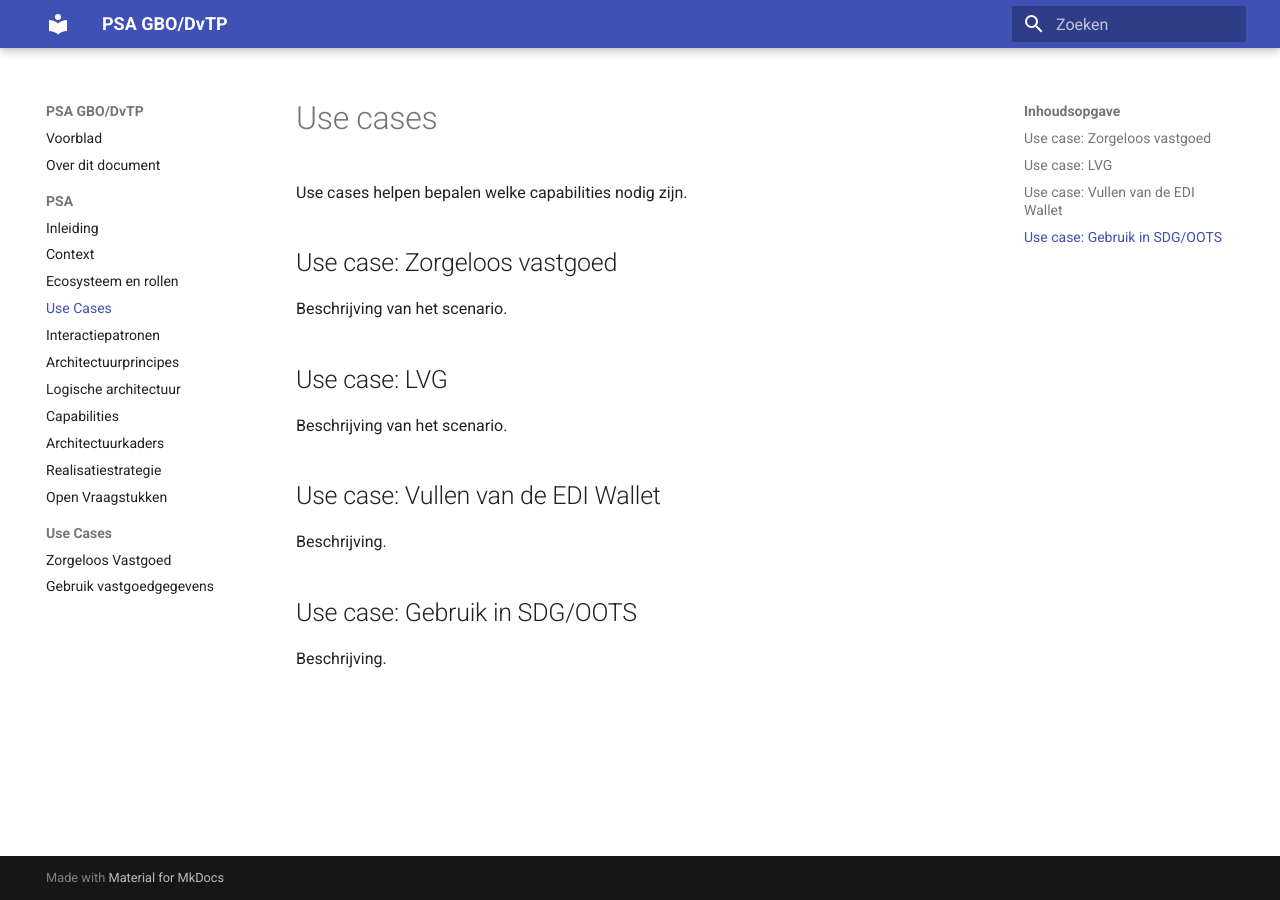
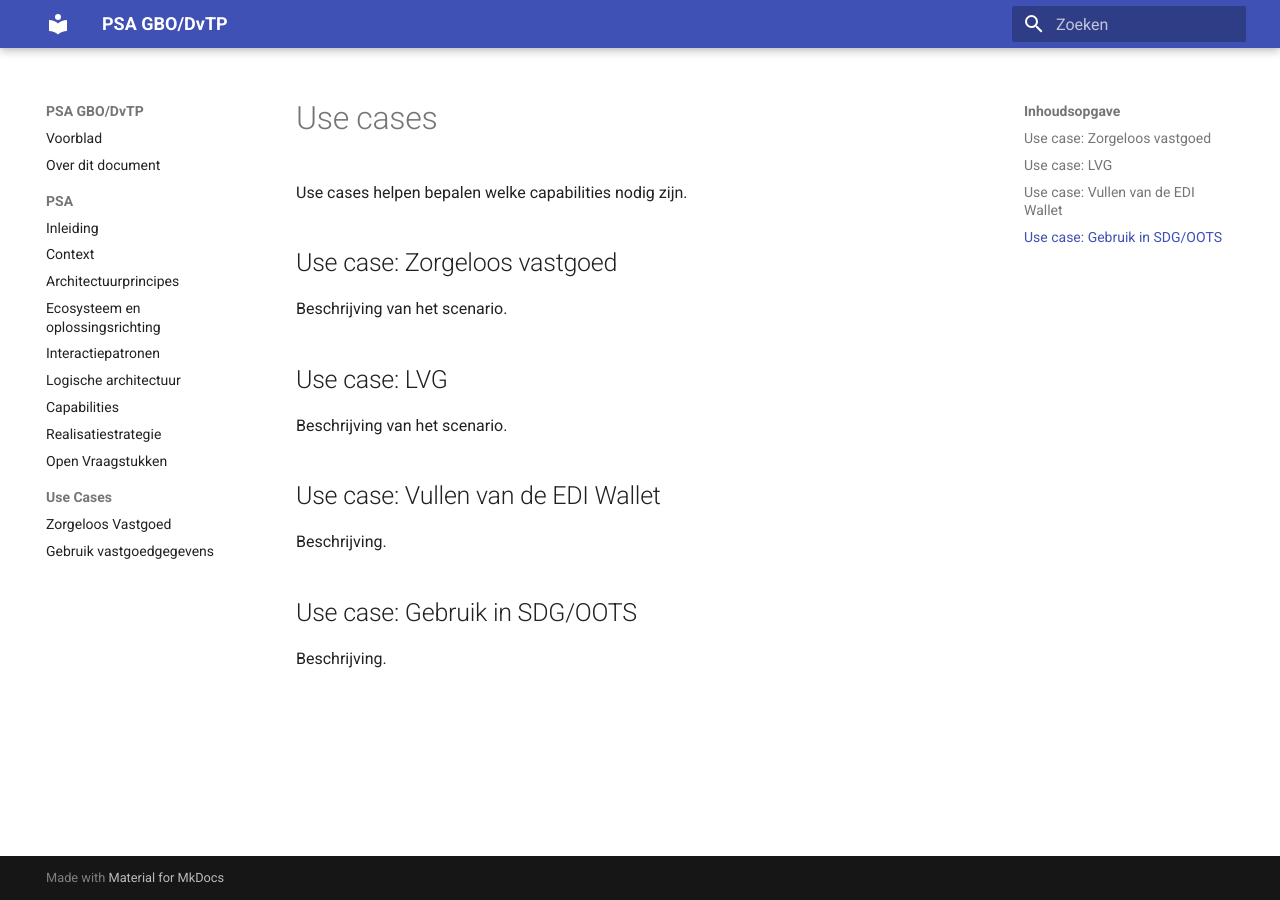
Before and after one commit to Govert-Claus/GBO-DvTP, an MkDocs documentation site: the page built from docs/psa/use-cases.md, in a window 1280 px wide. Built offline with MkDocs 1.6.1 and Material for MkDocs 9.7.7, drawn with Linux system fonts in a browser that asks for light colours.

Commit message:
Update mkdocs.yml

```diff
--- a/mkdocs.yml
+++ b/mkdocs.yml
@@ -41,7 +41,7 @@ plugins:
   - print-site:
       add_to_navigation: true
       print_page_title: "PSA GBO / DvTP"
-      enumerate_headings: true
+      enumerate_headings: false
 
 nav:
   - Voorblad: voorblad.md
@@ -51,13 +51,11 @@ nav:
   - PSA:
     - Inleiding: psa/inleiding.md
     - Context: psa/context.md
-    - Ecosysteem en rollen: psa/ecosysteem.md
-    - Use Cases: psa/use-cases.md
+    - Architectuurprincipes: psa/architectuurprincipes.md
+    - Ecosysteem en oplossingsrichting: psa/ecosysteem.md
     - Interactiepatronen: psa/interactiepatronen.md
-    - Architectuurprincipes: psa/architectuurprincipes.md
     - Logische architectuur: psa/generieke-functies.md
     - Capabilities: psa/capabilities.md
-    - Architectuurkaders: psa/architectuurkaders.md
     - Realisatiestrategie: psa/realisatiestrategie.md
     - Open Vraagstukken: psa/open-vraagstukken.md
 
```
